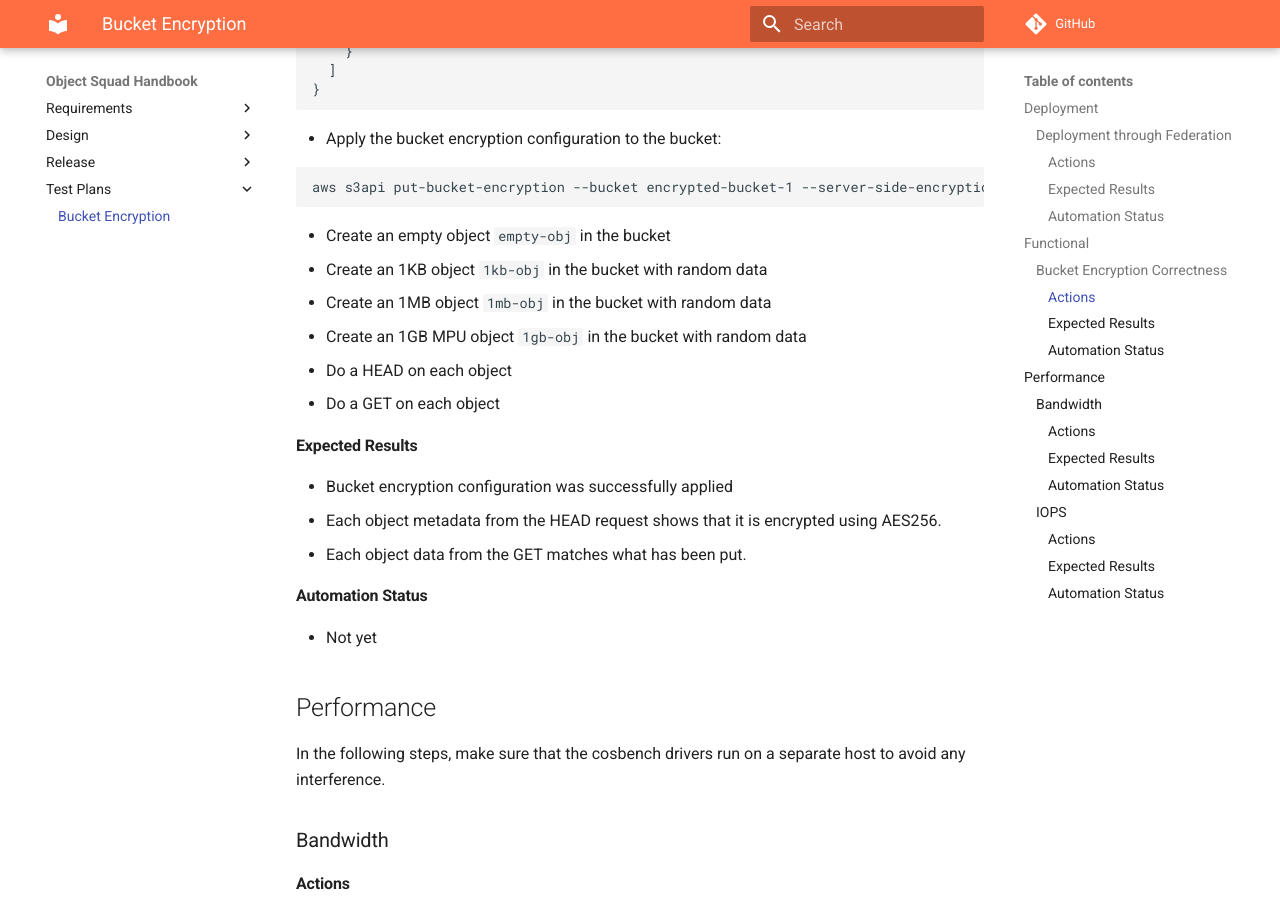
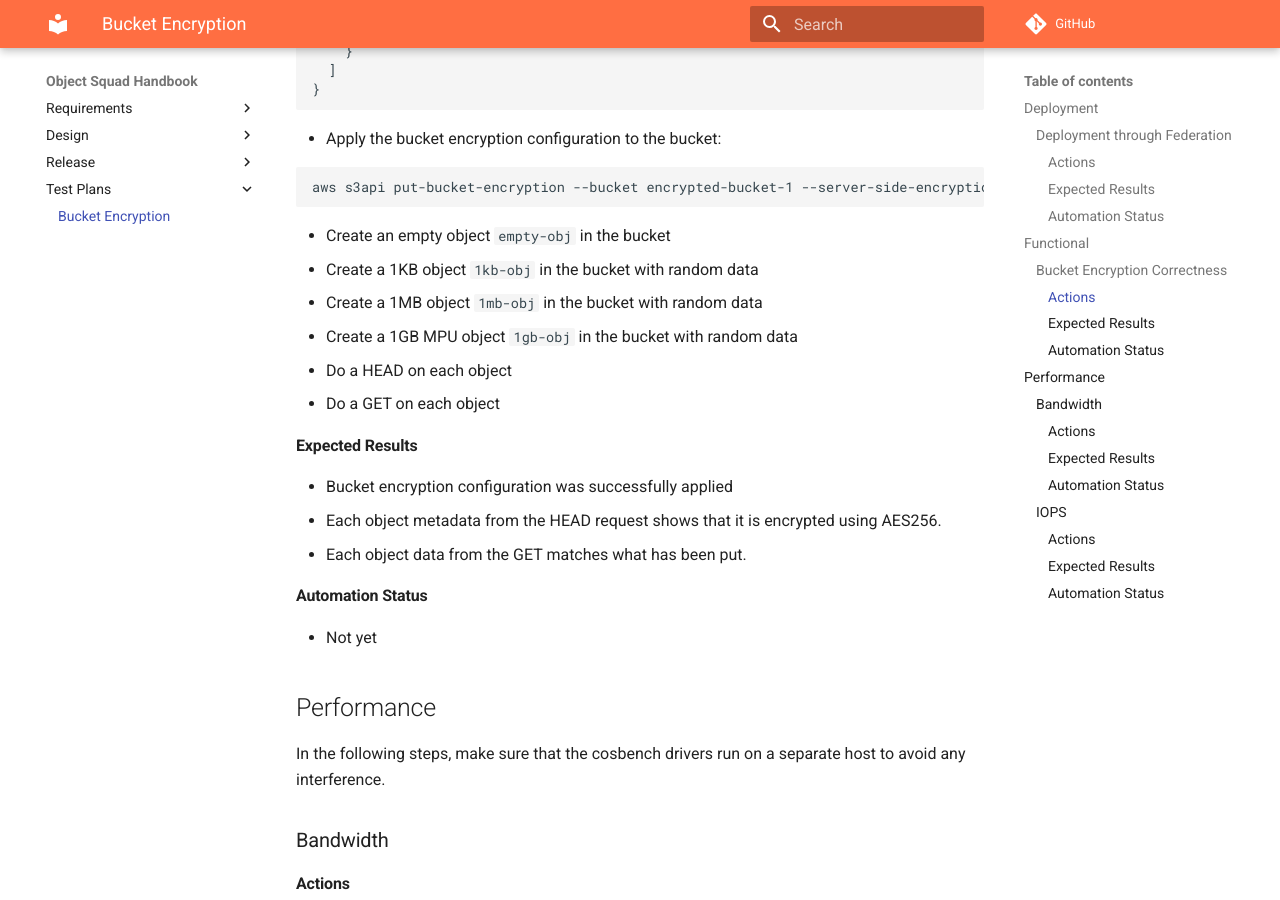
Before and after one commit to scality/Zenko-RFCs, an MkDocs documentation site: the page built from docs/test-plan/bucket-encryption.md, in a window 1280 px wide and 900 px high, scrolled down 973 px. Built offline with MkDocs 1.6.1 and Material for MkDocs 9.7.7, drawn with Linux system fonts in a browser that asks for light colours; comment, search, counter and statistics services are not loaded.

````diff
--- a/docs/test-plan/bucket-encryption.md
+++ b/docs/test-plan/bucket-encryption.md
@@ -48,9 +48,9 @@
   ```
 
   * Create an empty object `empty-obj` in the bucket
-  * Create an 1KB object `1kb-obj` in the bucket with random data
-  * Create an 1MB object `1mb-obj` in the bucket with random data
-  * Create an 1GB MPU object `1gb-obj` in the bucket with random data
+  * Create a 1KB object `1kb-obj` in the bucket with random data
+  * Create a 1MB object `1mb-obj` in the bucket with random data
+  * Create a 1GB MPU object `1gb-obj` in the bucket with random data
   * Do a HEAD on each object
   * Do a GET on each object
 
````
